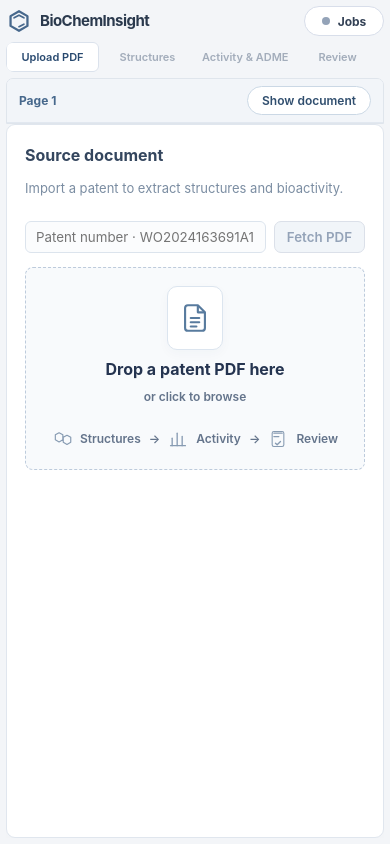
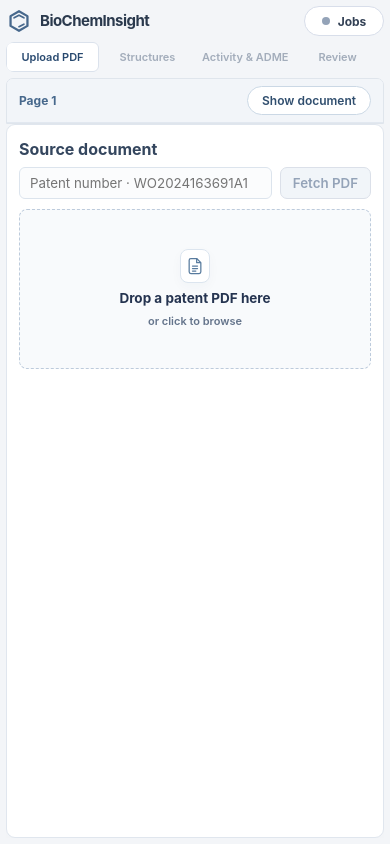
Before and after one commit to dahuilangda/BioChemInsight, a React (Vite) app in the folder frontend/ui/: page / in a window 390 px wide. Built offline with nearby package versions, Linux system fonts and the light colour scheme; no server answers.

Commit message:
Compact the source card on phones

```diff
--- a/frontend/ui/src/styles.css
+++ b/frontend/ui/src/styles.css
@@ -3639,6 +3639,21 @@ button.image-dialog__close { position: fixed; top: 12px; right: 12px; display: g
 
 @media (max-width: 768px) {
   body .workbench-document__bar { display: flex; }
+
+  /* Step 1: compact the source card — drop zone single-row height */
+  .upload-controls { padding: 12px; }
+  .upload-controls__intro { display: none; }
+  .upload-controls h2 { margin-bottom: 6px; }
+  .source-drop { padding: 12px 10px; gap: 5px; }
+  .source-drop__art { width: 30px; height: 34px; border-radius: 8px; box-shadow: none; }
+  .source-drop__art svg { width: 20px; height: 24px; }
+  .source-drop strong { font-size: 13.5px; }
+  .source-drop > span { font-size: 11px; }
+  .source-drop__flow { display: none; }
+  .patent-import { margin-bottom: 10px; }
+  /* keep every control on one line */
+  .patent-import input { min-width: 0; }
+  .stage-run-button, .review-toolbar__button { white-space: nowrap; }
   /* Navigation stays on one line and scrolls horizontally instead of wrapping */
   .step-nav { flex-wrap: nowrap; overflow-x: auto; padding: 6px 8px; gap: 6px; scrollbar-width: none; }
   .step-nav::-webkit-scrollbar { display: none; }
```
